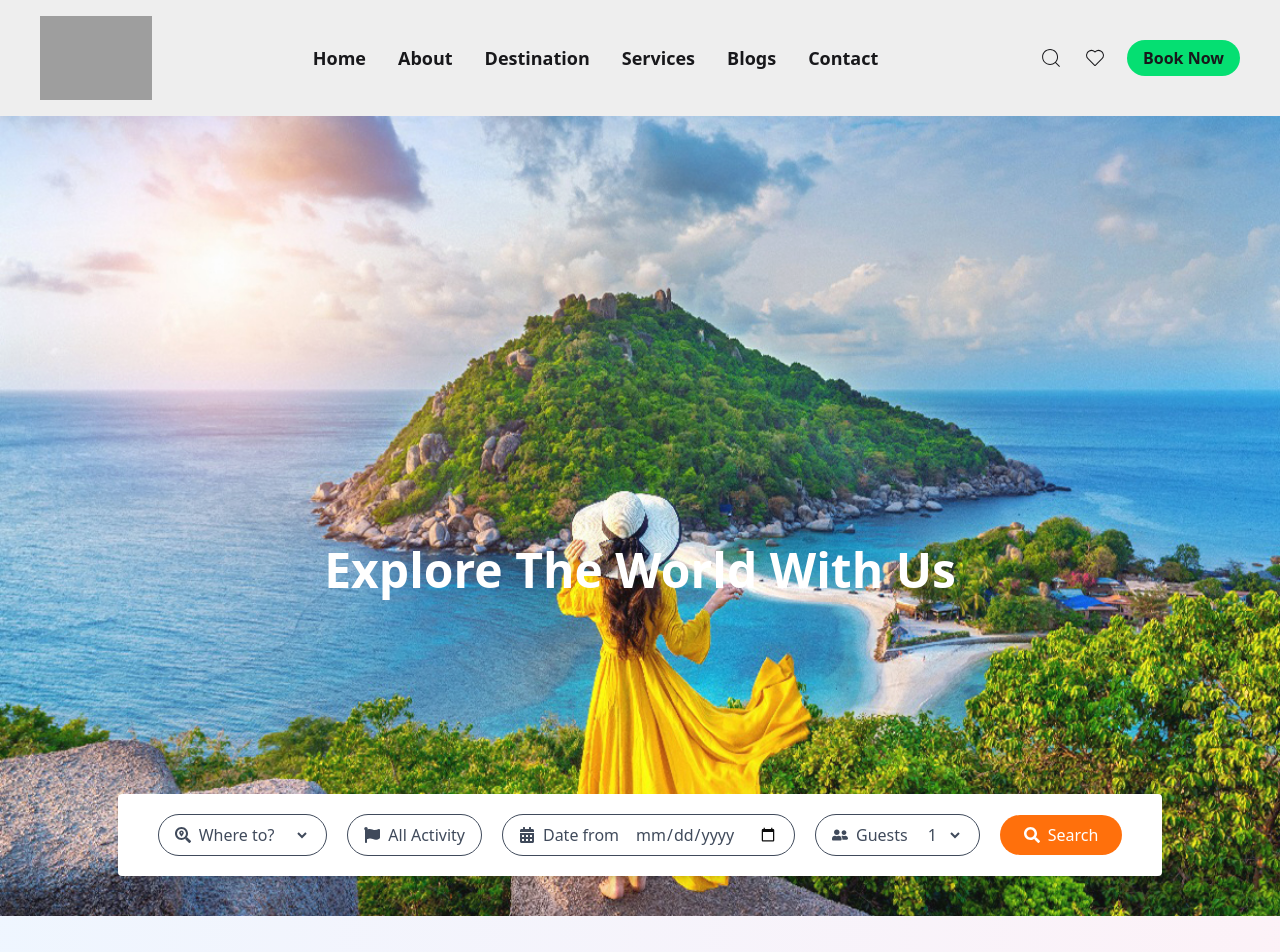
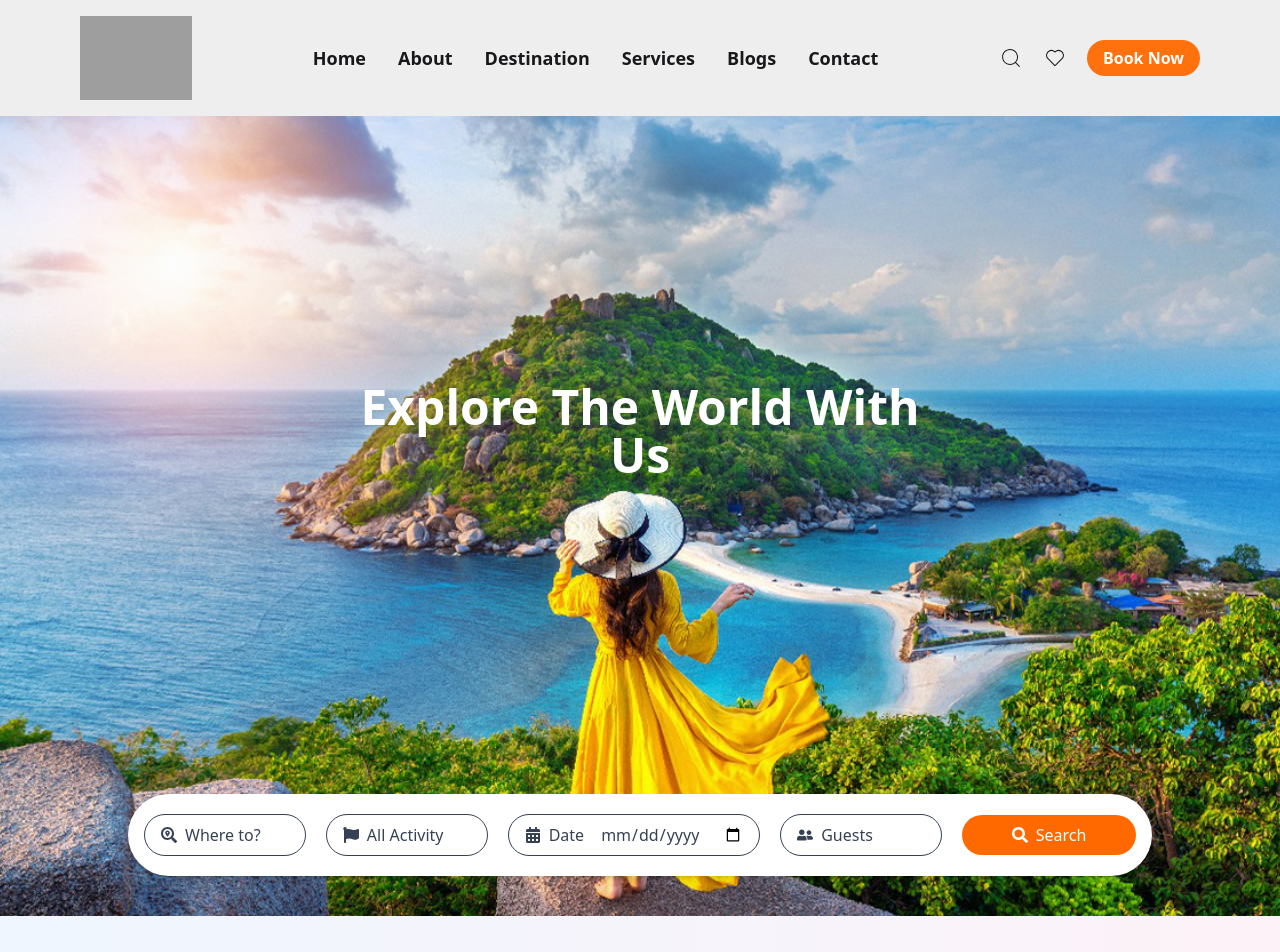
Before and after one commit to bharatroy4D/world-tour, a React (Vite) app: page / in a window 1280 px wide. Shown: the top 952 px of the page. Built offline with nearby package versions, Linux system fonts and the light colour scheme; grey boxes are pictures that could not be loaded.

Commit message:
all component is update width

```diff
--- a/src/Components/Navbar/Navbar.jsx
+++ b/src/Components/Navbar/Navbar.jsx
@@ -10,8 +10,8 @@ const Navbar = () => {
     const toggleMenu = () => setIsMenuOpen(!isMenuOpen);
 
     return (
-        <div className='w-full bg-base-300 shadow-2xl'>
-            <div className='flex items-center justify-between px-5 py-4 lg:px-10 max-w-7xl mx-auto'>
+        <div className='w-full max-w-7xl mx-auto bg-base-300 shadow-2xl'>
+            <div className='flex items-center justify-between px-5 py-4 lg:px-20 '>
                 {/* Logo */}
                 <img src={logo} alt="Logo" className='w-28' />
 
@@ -29,7 +29,7 @@ const Navbar = () => {
                 <div className='hidden lg:flex items-center gap-5'>
                     <CiSearch className='text-2xl' />
                     <CiHeart className='text-2xl' />
-                    <button className='font-semibold bg-green-400 py-1.5 px-4 rounded-full'>
+                    <button className='font-semibold text-white bg-[#FF710D] py-1.5 px-4 rounded-full'>
                         Book Now
                     </button>
                 </div>
@@ -55,7 +55,7 @@ const Navbar = () => {
                         <CiSearch className='text-2xl' />
                         <CiHeart className='text-2xl' />
                     </div>
-                    <button className='font-semibold bg-green-400 py-1.5 px-4 rounded-full'>
+                    <button className='font-semibold text-white bg-[#FF710D] py-1.5 px-4 rounded-full'>
                         Book Now
                     </button>
                 </div>
--- a/src/Components/Pages/Destination/Destination.jsx
+++ b/src/Components/Pages/Destination/Destination.jsx
@@ -54,7 +54,7 @@ const destinations = [
 
 const Destination = () => {
   return (
-    <div className="bg-white py-10 px-5 lg:px-20 text-center">
+    <div className="bg-white py-10 px-5 w-full lg:max-w-7xl lg:px-20 text-center">
       <p className="text-orange-500 text-base font-medium mb-2">Top Travel Spots</p>
       <h2 className="text-3xl font-bold text-gray-800 mb-10">Popular Destinations</h2>
 
--- a/src/Components/Pages/Home/AmazingPlaces/AmazingPlaces.jsx
+++ b/src/Components/Pages/Home/AmazingPlaces/AmazingPlaces.jsx
@@ -22,7 +22,7 @@ const AmazingPlaces = () => {
     const displayedPlaces = activeTab === 'All' ? filteredPlaces : filteredPlaces.slice(0, 3);
 
     return (
-        <div className="text-center py-12 px-5 lg:px-10 bg-white">
+        <div className="text-center py-12 px-5 lg:px-20 mx-auto bg-white">
             <p className="text-orange-500 text-base font-medium mb-2">Popular Tour</p>
             <h2 className="text-3xl font-bold text-gray-800 mb-10">Amazing Tour Places</h2>
 
--- a/src/Components/Pages/Home/Banner/Banner.jsx
+++ b/src/Components/Pages/Home/Banner/Banner.jsx
@@ -1,53 +1,55 @@
 import React from 'react';
-import { FaSearchLocation, FaFlag, FaCalendarAlt, FaUserFriends, FaSearch } from "react-icons/fa";
-import hero from '../../../../assets/hero.jpg'
-import hero_1 from '../../../../assets/hero_1.jpg'
-import hero_2 from '../../../../assets/hero_2.jpg'
+import {
+  FaSearchLocation,
+  FaFlag,
+  FaCalendarAlt,
+  FaUserFriends,
+  FaSearch,
+} from "react-icons/fa";
+import hero_2 from '../../../../assets/hero_2.jpg';
 
 const Banner = () => {
   return (
-        <div className='container relative w-full lg:max-w-7xl opacity-95 mx-auto h-screen overflow-hidden '>
-            <img src={hero_2} alt="" className='w-full h-full' />
+    <div className='relative w-full h-screen max-w-7xl mx-auto overflow-hidden'>
+      {/* Background Image */}
+      <img src={hero_2} alt="Banner" className='w-full h-full object-cover' />
 
-            {/* banner content text */}
-            <div className='absolute bottom-10 w-full'>
-                <h1 className='container text-5xl text-white font-bold text-center'>Explore The World With Us</h1>
-                <div className="flex items-center justify-between gap-5 py-5 px-10 mt-50 bg-white rounded shadow-md w-fit mx-auto">
+      {/* Heading */}
+      <h1 className='absolute top-1/4 md:top-1/3 left-1/2 transform -translate-x-1/2 text-xl sm:text-2xl md:text-4xl lg:text-5xl text-white font-bold text-center z-20 px-2'>
+        Explore The World With Us
+      </h1>
+
+      {/* Search Box */}
+      <div className='absolute bottom-10 w-full px-4 lg:px-0'>
+        <div className="mt-6 bg-white rounded-full shadow-md w-full max-w-5xl mx-auto px-4 py-5 flex flex-col md:flex-row gap-4 md:gap-5 items-center justify-between">
           {/* Location */}
-                    <div className="flex items-center gap-2 px-4 py-2 border rounded-full text-gray-700">
+          <div className="flex items-center gap-2 w-full border px-4 py-2 rounded-full text-gray-700">
             <FaSearchLocation />
-                        <span>Where to?</span>
-                        <select className="ml-2 bg-transparent outline-none">
+            <span className='text-sm md:text-base'>Where to?</span>
 
-                        </select>
           </div>
 
           {/* Activity */}
-                    <div className="flex items-center justify-between gap-2 px-4 py-2 border rounded-full text-gray-700">
+          <div className="hidden lg:inline-flex items-center gap-2 w-full border px-4 py-2 rounded-full text-gray-700">
             <FaFlag />
-                        <span>All Activity</span>
+            <span className='text-sm md:text-base'>All Activity</span>
           </div>
 
           {/* Date */}
-                    <div className="flex items-center gap-2 px-4 py-2 border rounded-full text-gray-700">
+          <div className="hidden lg:inline-flex items-center gap-2 w-full border px-4 py-2 rounded-full text-gray-700">
             <FaCalendarAlt />
-                        <span>Date from</span>
-                        <input type="date" className="ml-2 bg-transparent outline-none" />
+            <span className='text-sm md:text-base'>Date</span>
+            <input type="date" className="ml-2 bg-transparent outline-none text-sm md:text-base" />
           </div>
 
           {/* Guests */}
-                    <div className="flex items-center gap-2 px-4 py-2 border rounded-full text-gray-700">
+          <div className="hidden lg:inline-flex items-center gap-2 w-full border px-4 py-2 rounded-full text-gray-700">
             <FaUserFriends />
-                        <span>Guests</span>
-                        <select className="ml-2 bg-transparent outline-none">
-                            <option>1</option>
-                            <option>2</option>
-                            <option>3+</option>
-                        </select>
+            <span className='text-sm md:text-base'>Guests</span>
           </div>
 
           {/* Search Button */}
-                    <button className="flex items-center gap-2 px-6 py-2 text-white bg-orange-500 rounded-full hover:bg-orange-600">
+          <button className="flex items-center justify-center gap-2 px-6 py-2 text-white bg-orange-500 rounded-full hover:bg-orange-600 text-sm md:text-base w-full">
             <FaSearch />
             Search
           </button>
--- a/src/Components/Pages/Home/Destination/Destination.jsx
+++ b/src/Components/Pages/Home/Destination/Destination.jsx
@@ -59,7 +59,7 @@ const Destination = () => {
   };
 
   return (
-    <div className="py-12 px-5 lg:px-10 bg-gradient-to-r from-blue-50 to-pink-50 relative">
+    <div className="py-12 px-5 lg:px-20 bg-gradient-to-r from-blue-50 to-pink-50 relative">
       <h2 className="text-3xl font-bold text-center text-gray-800 mb-12">
         Explore Popular Destinations
       </h2>
--- a/src/Components/Pages/Home/Testimonial/Testimonial.jsx
+++ b/src/Components/Pages/Home/Testimonial/Testimonial.jsx
@@ -27,7 +27,7 @@ const testimonials = [
 
 const Testimonial = () => {
   return (
-    <div className="bg-green-50 py-15 px-5 lg:px-10 text-center">
+    <div className="bg-green-50 py-15 px-5 lg:px-20 text-center">
       <p className="text-orange-500 text-base font-medium mb-2">What Our Travelers Say</p>
       <h2 className="text-3xl font-bold text-gray-800 mb-12">Testimonials</h2>
 
--- a/src/Components/Shared/Footer/Footer.jsx
+++ b/src/Components/Shared/Footer/Footer.jsx
@@ -3,8 +3,9 @@ import { FaFacebook, FaInstagram, FaTwitter, FaLinkedin } from 'react-icons/fa';
 
 const Footer = () => {
   return (
-    <footer className="bg-gray-800 text-white py-12 px-5 lg:px-20">
-      <div className="max-w-7xl mx-auto grid grid-cols-1 sm:grid-cols-2 lg:grid-cols-4 gap-12">
+    <div className='bg-gray-800'>
+      <footer className=" text-white py-12 w-full lg:max-w-7xl px-5 lg:px-20 mx-auto">
+        <div className=" grid grid-cols-1 sm:grid-cols-2 lg:grid-cols-4 gap-12">
           {/* About Section */}
           <div>
             <h3 className="text-xl font-bold mb-4">About Us</h3>
@@ -56,6 +57,7 @@ const Footer = () => {
           <p>&copy; 2025 Travel Company. All rights reserved.</p>
         </div>
       </footer>
+    </div>
   );
 };
 
```
Lines whose indentation alone changed are shown as unchanged.
